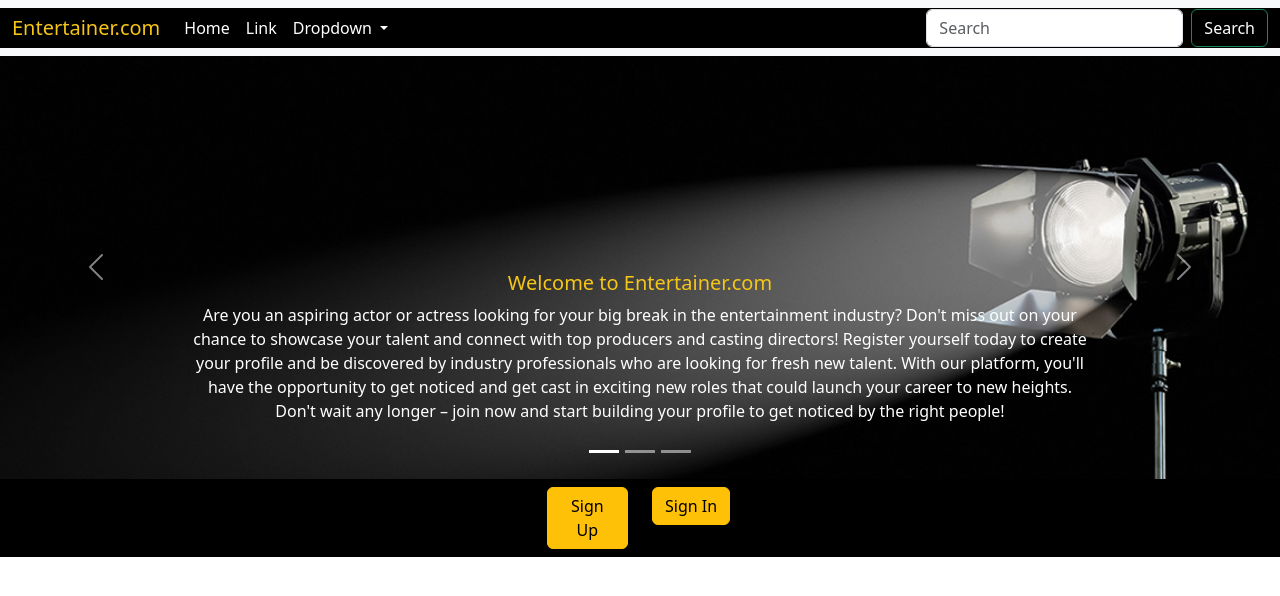
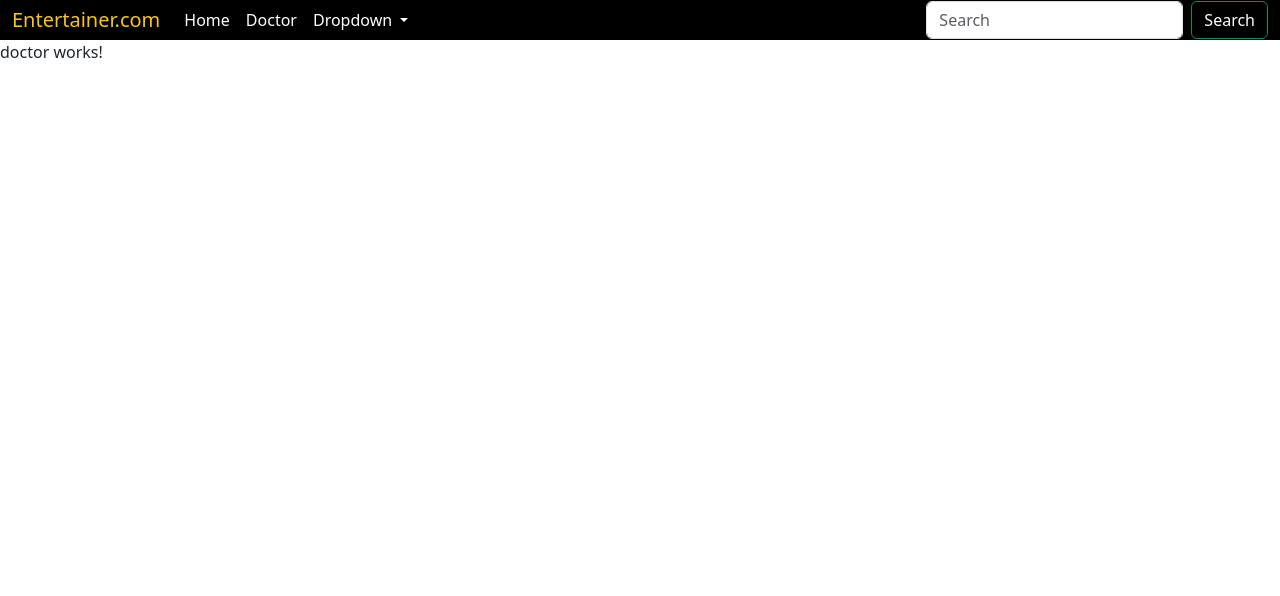
Before and after one commit to Himanshjain/Entertainer, an Angular app: page /doctor in a window 1280 px wide. Before the commit this address led to /. Shown: the top 596 px of the page. Built offline with nearby package versions, Linux system fonts and the light colour scheme.

Commit message:
Code restructured and added routing

```diff
--- a/src/app/app-routing.module.ts
+++ b/src/app/app-routing.module.ts
@@ -1,7 +1,12 @@
 import { NgModule } from '@angular/core';
 import { RouterModule, Routes } from '@angular/router';
+import { DoctorComponent } from './doctor/doctor.component';
+import { EntertainerComponentComponent } from './entertainer-component/entertainer-component.component';
 
-const routes: Routes = [];
+const routes: Routes = [
+  {path: '', component: EntertainerComponentComponent},
+  {path:'doctor',component:DoctorComponent}
+];
 
 @NgModule({
   imports: [RouterModule.forRoot(routes)],
--- a/src/app/app.component.html
+++ b/src/app/app.component.html
@@ -1 +1,13 @@
-<app-entertainer-component></app-entertainer-component>
+<!doctype html>
+<html lang="en">
+
+<head>
+    <meta charset="utf-8">
+    <meta name="viewport" content="width=device-width, initial-scale=1">
+    <title>Entertainer.com - Discover your next star with Entertainer.com</title>
+</head>
+<body>
+        <app-navbar></app-navbar>
+</body>
+
+</html>
--- a/src/app/app.module.ts
+++ b/src/app/app.module.ts
@@ -8,12 +8,14 @@ import { EntertainerComponentComponent } from './entertainer-component/entertain
 import { NavbarComponent } from './navbar/navbar.component';
 import { CarouselComponent } from './carousel/carousel.component';
 import { HttpClientModule } from '@angular/common/http';
+import { DoctorComponent } from './doctor/doctor.component';
 @NgModule({
   declarations: [
     AppComponent,
     EntertainerComponentComponent,
     NavbarComponent,
-    CarouselComponent
+    CarouselComponent,
+    DoctorComponent
   ],
   imports: [
     BrowserModule,
--- /dev/null
+++ b/src/app/doctor/doctor.component.html
@@ -0,0 +1 @@
+<p>doctor works!</p>
--- a/src/app/entertainer-component/entertainer-component.component.html
+++ b/src/app/entertainer-component/entertainer-component.component.html
@@ -1,14 +1,3 @@
-<!doctype html>
-<html lang="en">
-
-<head>
-    <meta charset="utf-8">
-    <meta name="viewport" content="width=device-width, initial-scale=1">
-    <title>Entertainer.com - Discover your next star with Entertainer.com</title>
-</head>
-
-<body style="background-color: black">
-    <app-navbar></app-navbar>
     <div class="row">
         <app-carousel></app-carousel>
     </div>
@@ -33,8 +22,8 @@
                             <div class="row">
                                 <div class="col-md-4">
                                     <div class="card" style="width: 18rem;">
-                                        <img src={{card.profilephotolink}}
-                                            crossorigin="anonymous" class="card-img-top" alt="...">
+                                        <img src={{card.profilephotolink}} crossorigin="anonymous" class="card-img-top"
+                                            alt="...">
                                         <div class="card-body">
                                             <h5 class="card-title">{{card.Name}} ({{card.age}})</h5>
                                             <h6 class="card-subtitle mb-2 text-muted">{{card.profession1}} ,
@@ -42,8 +31,8 @@
                                             <p class="card-text">{{card.nationality}} <br>
                                                 {{card.height}} Feet, {{card.weight}} kg</p>
                                             <p class="card-text">{{card.bio}}</p>
-                                            <a href={{card.instaprofile}} class="btn mr-2"><i
-                                                    class="fas fa-link"></i>Go to Instagram Profile</a>
+                                            <a href={{card.instaprofile}} class="btn mr-2"><i class="fas fa-link"></i>Go
+                                                to Instagram Profile</a>
                                         </div>
                                     </div>
                                 </div>
@@ -54,12 +43,6 @@
             </div>
         </div>
     </div>
-
-
-</body>
-
-
-
 
 <!-- Modal -->
 <div class="modal fade" id="exampleModal" tabindex="-1" aria-labelledby="exampleModalLabel" aria-hidden="true">
@@ -148,17 +131,21 @@
                             <div class="invalid-feedback">Please enter a valid nationality.</div>
                         </div>
                         <div class="row">
-                            <div class="col"> <div class="form-group">
-                                <label for="image" class="form-label">Instagram Profile URL:</label>
-                                <input type="text" id="image" class="form-control" formControlName="image" required>
-                                <div class="invalid-feedback">Please enter a valid image URL.</div>
-                            </div></div>
                             <div class="col">
                                 <div class="form-group">
-                                <label for="image" class="form-label">Profile Photo URL:</label>
-                                <input type="text" id="image" class="form-control" formControlName="profilephotolink" required>
-                                <div class="invalid-feedback">Please enter a valid image URL.</div>
-                            </div></div>
+                                    <label for="image" class="form-label">Instagram Profile URL:</label>
+                                    <input type="text" id="image" class="form-control" formControlName="image" required>
+                                    <div class="invalid-feedback">Please enter a valid image URL.</div>
+                                </div>
+                            </div>
+                            <div class="col">
+                                <div class="form-group">
+                                    <label for="image" class="form-label">Profile Photo URL:</label>
+                                    <input type="text" id="image" class="form-control"
+                                        formControlName="profilephotolink" required>
+                                    <div class="invalid-feedback">Please enter a valid image URL.</div>
+                                </div>
+                            </div>
                         </div>
                         <div class="row">
                             <div class="col">
@@ -186,5 +173,3 @@
         </div>
     </div>
 </div>
-
-</html>
--- a/src/app/navbar/navbar.component.html
+++ b/src/app/navbar/navbar.component.html
@@ -1,5 +1,5 @@
-<nav class="navbar navbar-expand-lg bg-body-tertiary">
-    <div class="container-fluid" style="background-color:black">
+<nav class="navbar navbar-expand-lg bg-body-tertiary" style="padding: 0%;">
+    <div class="container-fluid" style="background-color:black;">
         <a class="navbar-brand" href="#"
             style="color:#f5c518;">Entertainer.com</a>
         <button class="navbar-toggler" type="button" data-bs-toggle="collapse"
@@ -13,7 +13,7 @@
                     <a class="nav-link active" style="color:white;" aria-current="page" href="#">Home</a>
                 </li>
                 <li class="nav-item">
-                    <a class="nav-link" href="#" style="color:white;">Link</a>
+                    <a class="nav-link" href="/doctor" style="color:white;">Doctor</a>
                 </li>
                 <li class="nav-item dropdown">
                     <a class="nav-link dropdown-toggle" href="#" style="color:white;" role="button"
@@ -37,3 +37,4 @@
         </div>
     </div>
 </nav>
+<router-outlet></router-outlet>
```
Also changed, not shown: src/app/doctor/doctor.component.ts (added, +10 -0 lines), src/app/doctor/doctor.component.css (added), 1 other file (tests, documents, lock files or other folders).
